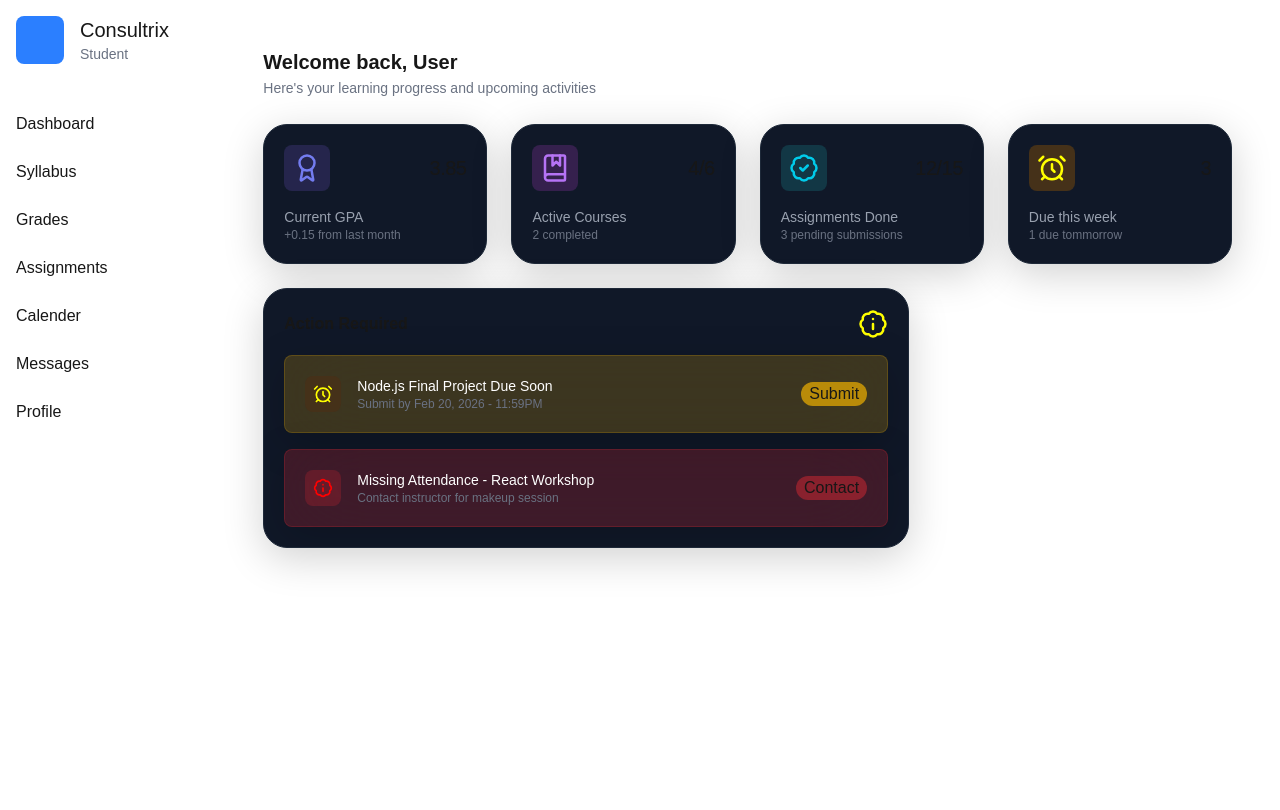
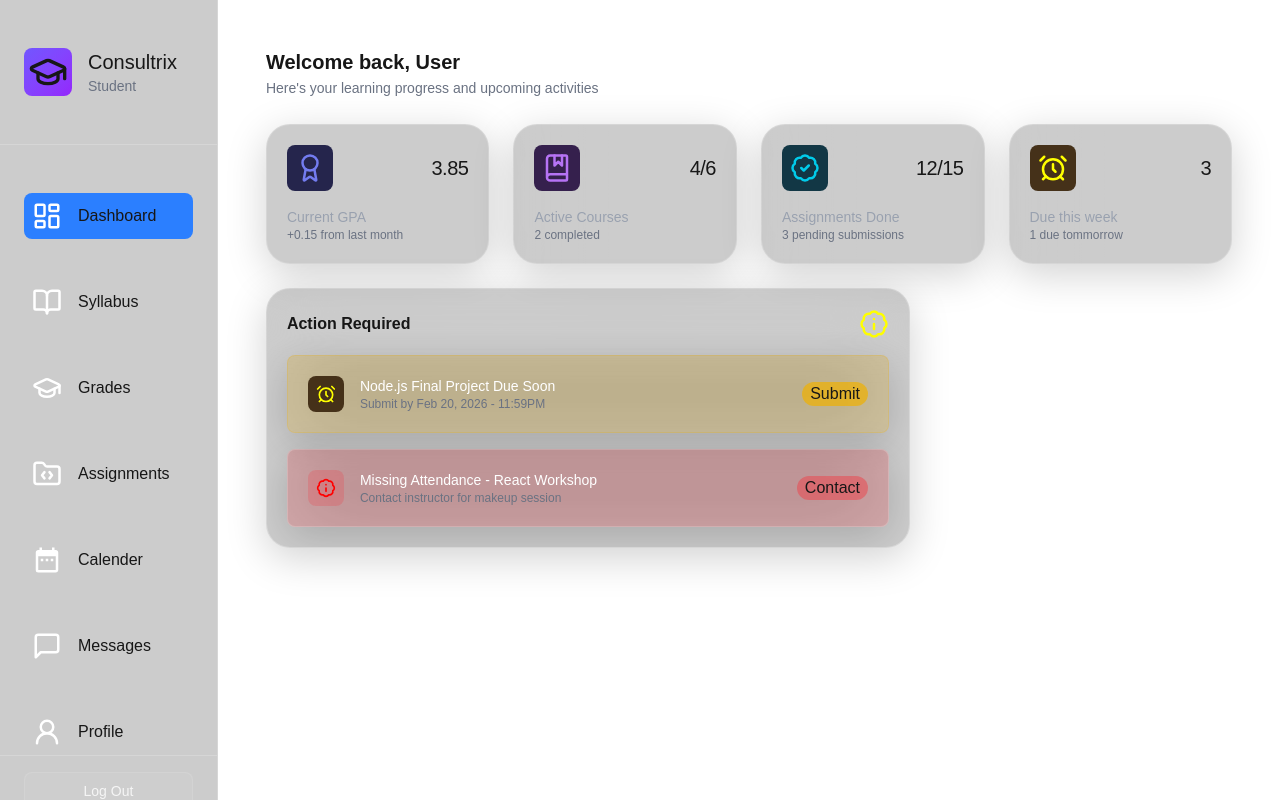
Before and after one commit to DoughSec/Consultrix-client, a Next.js app: page /student/dashboard in a window 1280 px wide. Built offline with nearby package versions, Linux system fonts and the light colour scheme.

Commit message:
Update: Added more styling to sidebar, changed glasscard bg-color

```diff
--- a/src/app/page.js
+++ b/src/app/page.js
@@ -2,64 +2,6 @@ import Image from "next/image";
 
 export default function Home() {
   return (
-    <div className="flex min-h-screen items-center justify-center bg-zinc-50 font-sans dark:bg-black">
-      <main className="flex min-h-screen w-full max-w-3xl flex-col items-center justify-between py-32 px-16 bg-white dark:bg-black sm:items-start">
-        <Image
-          className="dark:invert"
-          src="/next.svg"
-          alt="Next.js logo"
-          width={100}
-          height={20}
-          priority
-        />
-        <div className="flex flex-col items-center gap-6 text-center sm:items-start sm:text-left">
-          <h1 className="max-w-xs text-3xl font-semibold leading-10 tracking-tight text-black dark:text-zinc-50">
-            To get started, edit the page.js file.
-          </h1>
-          <p className="max-w-md text-lg leading-8 text-zinc-600 dark:text-zinc-400">
-            Looking for a starting point or more instructions? Head over to{" "}
-            <a
-              href="https://vercel.com/templates?framework=next.js&utm_source=create-next-app&utm_medium=appdir-template-tw&utm_campaign=create-next-app"
-              className="font-medium text-zinc-950 dark:text-zinc-50"
-            >
-              Templates
-            </a>{" "}
-            or the{" "}
-            <a
-              href="https://nextjs.org/learn?utm_source=create-next-app&utm_medium=appdir-template-tw&utm_campaign=create-next-app"
-              className="font-medium text-zinc-950 dark:text-zinc-50"
-            >
-              Learning
-            </a>{" "}
-            center.
-          </p>
-        </div>
-        <div className="flex flex-col gap-4 text-base font-medium sm:flex-row">
-          <a
-            className="flex h-12 w-full items-center justify-center gap-2 rounded-full bg-foreground px-5 text-background transition-colors hover:bg-[#383838] dark:hover:bg-[#ccc] md:w-[158px]"
-            href="https://vercel.com/new?utm_source=create-next-app&utm_medium=appdir-template-tw&utm_campaign=create-next-app"
-            target="_blank"
-            rel="noopener noreferrer"
-          >
-            <Image
-              className="dark:invert"
-              src="/vercel.svg"
-              alt="Vercel logomark"
-              width={16}
-              height={16}
-            />
-            Deploy Now
-          </a>
-          <a
-            className="flex h-12 w-full items-center justify-center rounded-full border border-solid border-black/[.08] px-5 transition-colors hover:border-transparent hover:bg-black/[.04] dark:border-white/[.145] dark:hover:bg-[#1a1a1a] md:w-[158px]"
-            href="https://nextjs.org/docs?utm_source=create-next-app&utm_medium=appdir-template-tw&utm_campaign=create-next-app"
-            target="_blank"
-            rel="noopener noreferrer"
-          >
-            Documentation
-          </a>
-        </div>
-      </main>
-    </div>
+    <div className="flex min-h-screen items-center justify-center bg-zinc-50 font-sans dark:bg-black"></div>
   );
 }
--- a/src/app/student/layout.js
+++ b/src/app/student/layout.js
@@ -1,20 +1,57 @@
-import SideBar from "@/components/SideBar"
+import SideBar from "@/components/SideBar";
+import {
+  LuLayoutDashboard,
+  LuBookOpen,
+  LuGraduationCap,
+  LuFolderCode,
+  LuMessageSquare,
+  LuUserRound,
+} from "react-icons/lu";
+import { MdDateRange } from "react-icons/md";
 
 const links = [
-    { name: 'Dashboard', href: '/student/dashboard' },
-    { name: 'Syllabus', href: '/student/syllabus' },
-    { name: 'Grades', href: '/student/grades' },
-    { name: 'Assignments', href: '/student/assignments' },
-    { name: 'Calender', href: '/student/calender' },
-    { name: 'Messages', href: '/student/messages' },
-    { name: 'Profile', href: '/student/profile' },
+  {
+    name: "Dashboard",
+    href: "/student/dashboard",
+    icon: <LuLayoutDashboard color="white" size={30} />,
+  },
+  {
+    name: "Syllabus",
+    href: "/student/syllabus",
+    icon: <LuBookOpen color="white" size={30} />,
+  },
+  {
+    name: "Grades",
+    href: "/student/grades",
+    icon: <LuGraduationCap color="white" size={30} />,
+  },
+  {
+    name: "Assignments",
+    href: "/student/assignments",
+    icon: <LuFolderCode color="white" size={30} />,
+  },
+  {
+    name: "Calender",
+    href: "/student/calender",
+    icon: <MdDateRange color="white" size={30} />,
+  },
+  {
+    name: "Messages",
+    href: "/student/messages",
+    icon: <LuMessageSquare color="white" size={30} />,
+  },
+  {
+    name: "Profile",
+    href: "/student/profile",
+    icon: <LuUserRound color="white" size={30} />,
+  },
 ];
 
 export default function StudentLayout({ children }) {
-    return (
-        <div className="flex">
-            <SideBar links={links} />
-            <main className="p-12 w-full">{children}</main>
-        </div>
-    )
+  return (
+    <div className="flex">
+      <SideBar links={links} />
+      <main className="p-12 w-full">{children}</main>
+    </div>
+  );
 }
--- a/src/components/GlassCard.js
+++ b/src/components/GlassCard.js
@@ -1,11 +1,11 @@
-
 const GlassCard = ({ children, className }) => {
   return (
-    <article className={`${className} flex flex-col flex-1 gap-4 overflow-hidden rounded-3xl bg-gray-900 border-1 border-gray-800 p-5 shadow-[0_10px_40px_rgba(0,0,0,0.18)] backdrop-blur-2xl`}>
+    <article
+      className={`${className} flex flex-col flex-1 gap-4 overflow-hidden rounded-3xl bg-black/20 border-1 border-white/20 p-5 shadow-[0_10px_40px_rgba(0,0,0,0.18)] backdrop-blur-2xl`}
+    >
       {children}
     </article>
   );
-}
+};
 
-
-export default GlassCard
+export default GlassCard;
--- a/src/components/SideBar.js
+++ b/src/components/SideBar.js
@@ -1,24 +1,57 @@
-import Link from "next/link"
+"use client";
 
+import Link from "next/link";
+import { usePathname } from "next/navigation";
+import { LuGraduationCap } from "react-icons/lu";
 
 const SideBar = ({ links }) => {
+  const pathname = usePathname();
+
   return (
-        <aside className="bg-white/50 w-64 p-4 h-screen">
-            <div className="flex flex-col gap-12">
+    <aside className="bg-black/20 w-64 px-6 py-4 h-screen border-r border-white/20 flex flex-col">
+      <div className="flex flex-col gap-12 mt-8">
         <div className="flex gap-4">
-                    <div className="bg-blue-500 h-12 w-12 rounded-lg" />
-                    <div className="flex flex-col">
+          <div className="bg-linear-to-br from-[#7156FF] to-[#9426FC] h-12 w-12 rounded-lg flex items-center justify-center">
+            <LuGraduationCap size={40} />
+          </div>
+          <div className="flex flex-col ">
             <span className="text-xl">Consultrix</span>
             <span className="text-sm text-gray-500">Student</span>
           </div>
         </div>
+        <div className="h-px -mx-6 bg-white/20" />
+        <ul className="flex flex-col gap-10">
+          {links.map((item) => {
+            const isActive = pathname === item.href;
 
-                <ul className="flex flex-col gap-6">
-                    {links.map((item, _) => <Link href={item.href} key={_}><li>{item.name}</li></Link>)}
+            return (
+              <li key={item.href}>
+                <Link
+                  href={item.href}
+                  aria-current={isActive ? "page" : undefined}
+                  className={`flex items-center gap-4 p-2 rounded-lg hover:bg-blue-500/30 ${
+                    isActive ? "bg-blue-500" : ""
+                  }`}
+                >
+                  {item.icon}
+                  {item.name}
+                </Link>
+              </li>
+            );
+          })}
         </ul>
       </div>
+      <div className="mt-auto">
+        <div className="h-px -mx-6 bg-white/20" />
+        <button
+          type="button"
+          className="mt-4 w-full rounded-lg border border-white/10 bg-white/5 px-4 py-2 text-sm text-white/80 hover:bg-white/10"
+        >
+          Log Out
+        </button>
+      </div>
     </aside>
-    )
-}
+  );
+};
 
-export default SideBar
+export default SideBar;
```
Lines whose indentation alone changed are shown as unchanged.
